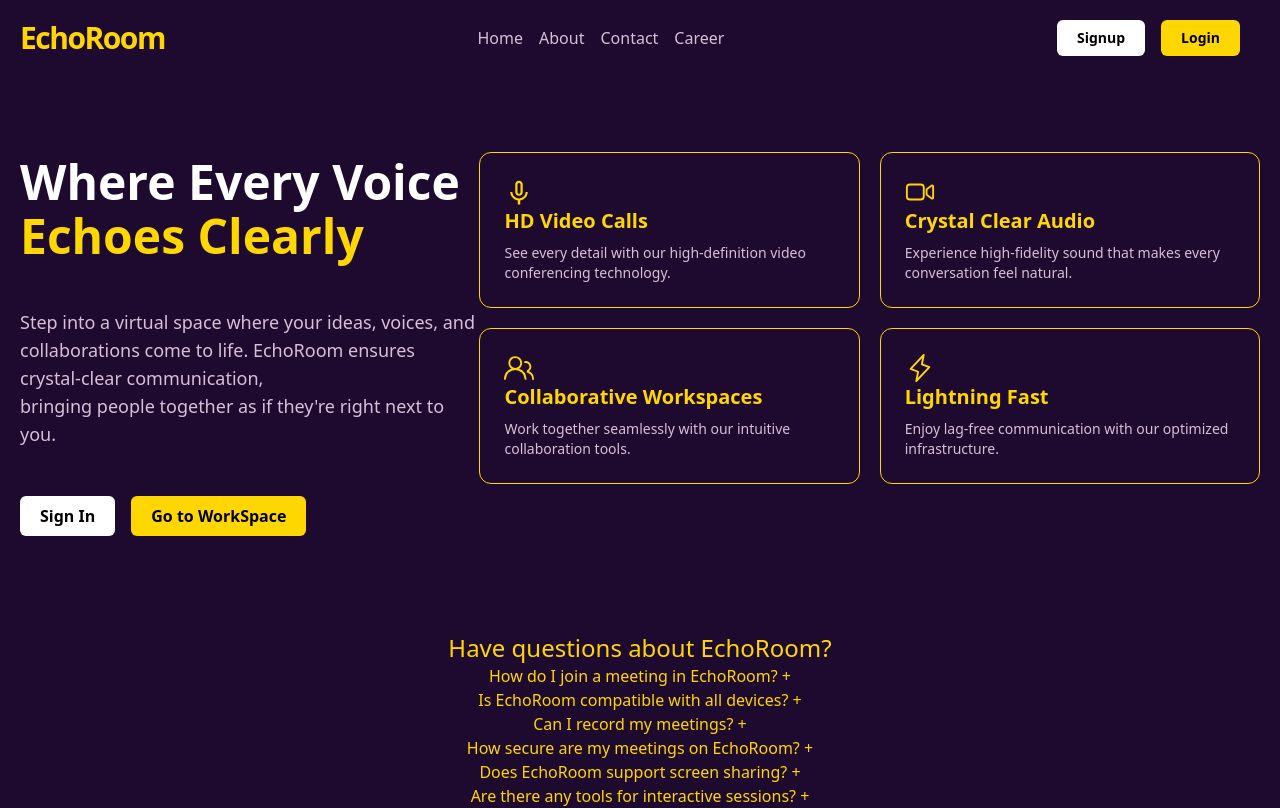
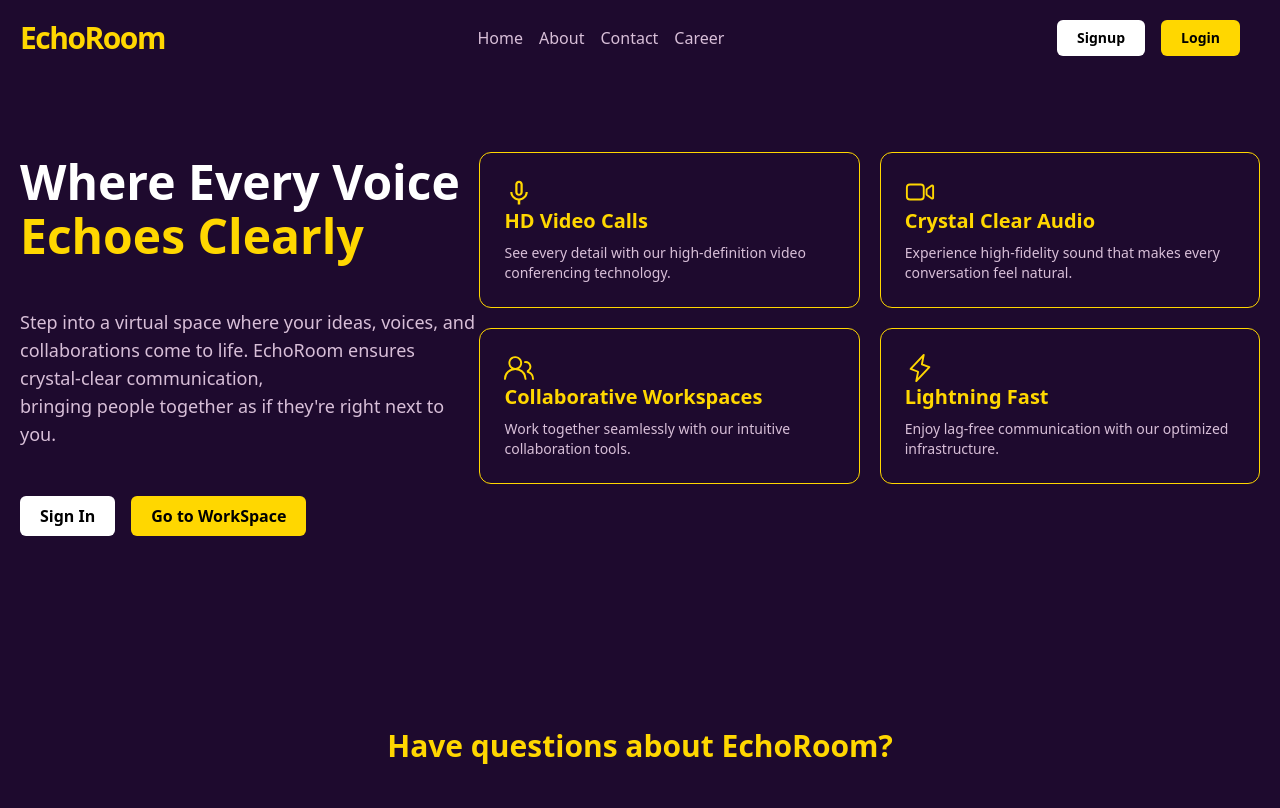
Before and after one commit to AxBwal/EchoRoom, a Next.js app: page / in a window 1280 px wide. Shown: the top 808 px of the page. Built offline with nearby package versions, Linux system fonts and the light colour scheme.

Commit message:
Faq section added

```diff
--- a/src/app/Components/Home/Faq.tsx
+++ b/src/app/Components/Home/Faq.tsx
@@ -64,13 +64,13 @@ function Faq() {
     }
     return (
         <div>
-            <div>
-                <div className="text-[#FFD700] text-2xl text-center"> Have questions about EchoRoom? </div>
-                <div>
+            <div className="mt-24">
+                <div className="text-3xl font-bold text-center text-[#FFD700] mb-12"> Have questions about EchoRoom? </div>
+                <div className="space-y-4">
                     {
                         faqData.map((item) => {
-                            return <div key={item.id}>
-                                <div className="text-[#FFD700] text-center">{item.question} <span className="cursor-pointer" onClick={() => openhandler(item.id)}>
+                            return <div key={item.id} className="bg-white/5 rounded-lg overflow-hidden">
+                                <div onClick={() => openhandler(item.id)} className="text-[#FFD700] px-6 py-4 flex justify-between items-center text-left w-full  font-semibold cursor-pointer">{item.question} <span className="cursor-pointer">
                                     {
                                         openid === item.id ? ("-") : ("+")
                                     }
@@ -78,7 +78,7 @@ function Faq() {
                                 </div>
 
                                 {
-                                    openid === item.id && (<div className="text-[#D8BFD8] text-center">{item.answer}</div>)
+                                    openid === item.id && (<div className="text-[#D8BFD8] px-6 pb-4">{item.answer}</div>)
                                 }
                             </div>
                         })
--- a/src/app/Components/Navbar.tsx
+++ b/src/app/Components/Navbar.tsx
@@ -26,7 +26,7 @@ function Navbar() {
       <div className="flex gap-4 text-[#D8BFD8] items-center cursor-pointer">
         {data.map((item) => {
           return (
-            <div>
+            <div key={item.id}>
               <div className="hover:text-[#FFD700]">{item.title}</div>
             </div>
           );
```
